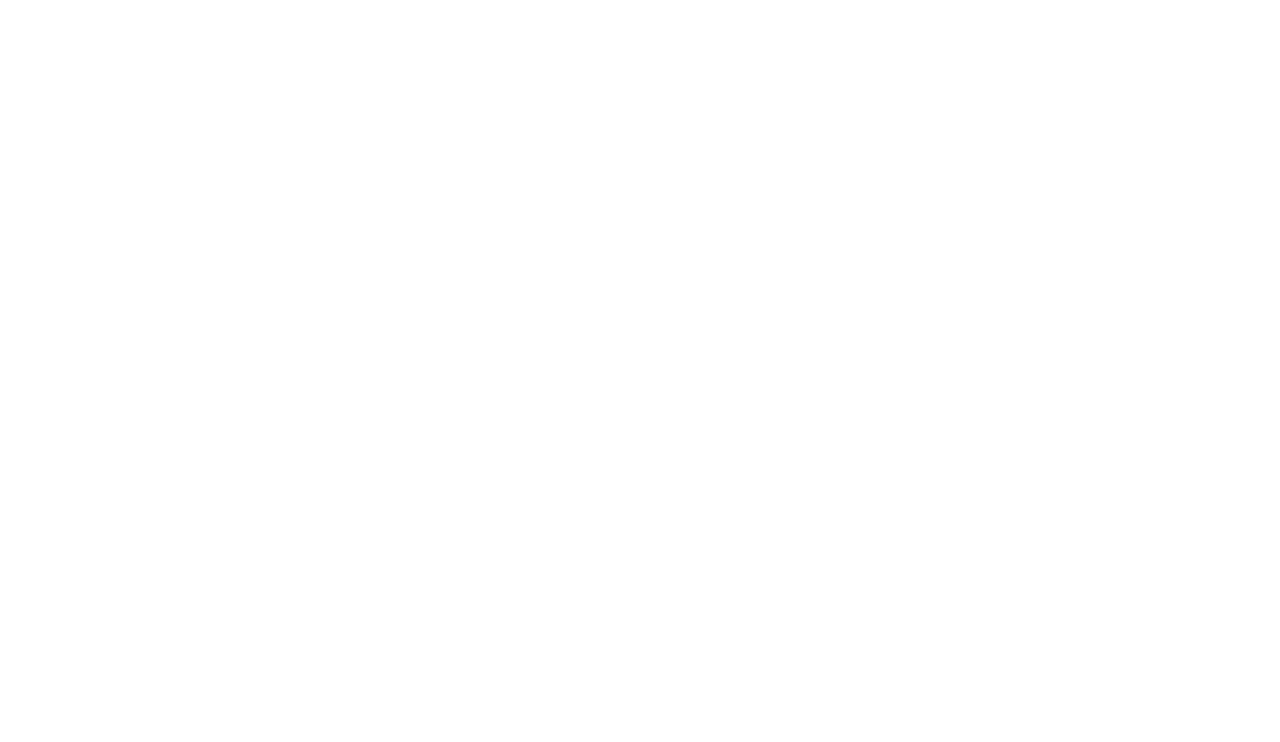
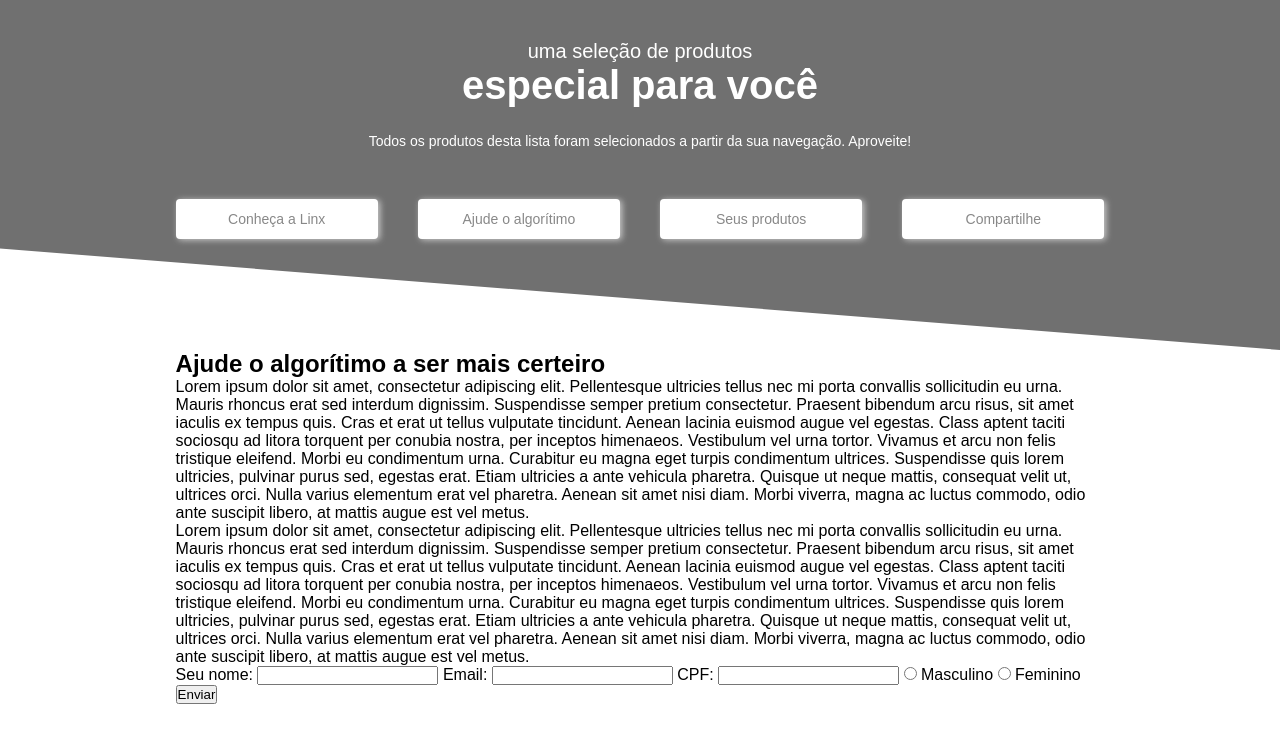
Before and after one commit to KaioCosta62/teste-landingpage, a plain HTML site: page index.html in a window 1280 px wide. Drawn offline with Linux system fonts and the light colour scheme.

Commit message:
terminando de estilizar o header do site

```diff
--- a/css/style.scss
+++ b/css/style.scss
@@ -0,0 +1,90 @@
+*{
+  margin: 0;
+  padding: 0;
+  box-sizing: border-box;
+  font-family: 'Arial', sans-serif;
+}
+
+:root{
+  --color-primary: #888;
+  --color-secondary: #707070;
+  --color-white: #fff;
+}
+
+
+/* Estilos gerais */
+
+.container{
+  width: 100%;
+  max-width: 980px;
+  margin: 0 auto;
+  padding: 0 2%;
+}
+
+ul{
+  list-style: none;
+}
+
+a{
+  text-decoration: none;
+}
+
+span{
+  display: block;
+}
+
+
+.header{
+  height: 350px;
+  clip-path: polygon(0 0, 100% 0, 100% 100%, 0 71%);
+  background-color: var(--color-secondary);
+  text-align: center;
+  padding: 40px 0;
+  color: var(--color-white);
+
+  span{
+    font-size: 1.25em;
+  }
+
+  h1{
+    font-size: 2.5em;
+    margin-bottom: 25px;
+  }
+
+  p{
+    font-size: 0.875em;
+  }
+
+  .nav ul{
+    display: flex;
+    flex-wrap: wrap;
+    margin-top: 50px;
+    gap: 40px;
+
+    li{
+      flex: 1 0 160px;
+      height: 40px;
+      line-height: 40px;
+      background-color: var(--color-white);
+      border-radius: 4px;
+      box-shadow: 2px 1px 6px #ccc;
+
+      &:hover{
+        background-color: var(--color-secondary);
+      }
+
+      &:hover a{
+        color: var(--color-white);
+        font-weight: bold;
+        font-size: 1em;
+      }
+    }
+
+    a{
+      font-size: 0.875em;
+      color: var(--color-primary);
+      transition: all 300ms ease-in;
+    }
+
+  }
+}
--- a/index.html
+++ b/index.html
@@ -4,9 +4,73 @@
   <meta charset="UTF-8">
   <meta http-equiv="X-UA-Compatible" content="IE=edge">
   <meta name="viewport" content="width=device-width, initial-scale=1.0">
+  <link rel="stylesheet" href="css/style.css">
   <title>Teste LandingPage</title>
 </head>
 <body>
+  <header class="header">
+    <div class="bg"></div>
+    <div class="container">
+      <span>uma seleção de produtos</span>
+      <h1>especial para você</h1>
+      <p>
+        Todos os produtos desta lista foram selecionados a partir da sua navegação. Aproveite!
+      </p>
+      <nav class="nav">
+        <ul>
+          <li>
+            <a href="#">Conheça a Linx</a>
+          </li>
+          <li>
+            <a href="#">Ajude o algorítimo</a>
+          </li>
+          <li>
+            <a href="#">Seus produtos</a>
+          </li>
+          <li>
+            <a href="#">Compartilhe</a>
+          </li>
+        </ul>
+      </nav>
+    </div>
+  </header>
 
+  <section class="registration">
+    <div class="container">
+      <div>
+        <h2>Ajude o algorítimo a ser mais certeiro</h2>
+        <p>
+          Lorem ipsum dolor sit amet, consectetur adipiscing elit. Pellentesque ultricies tellus nec mi porta convallis sollicitudin eu urna. Mauris rhoncus erat sed interdum dignissim. Suspendisse semper pretium consectetur. Praesent bibendum arcu risus, sit amet iaculis ex tempus quis. Cras et erat ut tellus vulputate tincidunt. Aenean lacinia euismod augue vel egestas. Class aptent taciti sociosqu ad litora torquent per conubia nostra, per inceptos himenaeos. Vestibulum vel urna tortor. Vivamus et arcu non felis tristique eleifend. Morbi eu condimentum urna. Curabitur eu magna eget turpis condimentum ultrices. Suspendisse quis lorem ultricies, pulvinar purus sed, egestas erat. Etiam ultricies a ante vehicula pharetra. Quisque ut neque mattis, consequat velit ut, ultrices orci. Nulla varius elementum erat vel pharetra. Aenean sit amet nisi diam. Morbi viverra, magna ac luctus commodo, odio ante suscipit libero, at mattis augue est vel metus.
+        </p>
+        <p>
+          Lorem ipsum dolor sit amet, consectetur adipiscing elit. Pellentesque ultricies tellus nec mi porta convallis sollicitudin eu urna. Mauris rhoncus erat sed interdum dignissim. Suspendisse semper pretium consectetur. Praesent bibendum arcu risus, sit amet iaculis ex tempus quis. Cras et erat ut tellus vulputate tincidunt. Aenean lacinia euismod augue vel egestas. Class aptent taciti sociosqu ad litora torquent per conubia nostra, per inceptos himenaeos. Vestibulum vel urna tortor. Vivamus et arcu non felis tristique eleifend. Morbi eu condimentum urna. Curabitur eu magna eget turpis condimentum ultrices. Suspendisse quis lorem ultricies, pulvinar purus sed, egestas erat. Etiam ultricies a ante vehicula pharetra. Quisque ut neque mattis, consequat velit ut, ultrices orci. Nulla varius elementum erat vel pharetra. Aenean sit amet nisi diam. Morbi viverra, magna ac luctus commodo, odio ante suscipit libero, at mattis augue est vel metus.
+        </p>
+      </div>
+
+      <form action="" method="get" class="registration-user">
+        <label>
+          Seu nome:
+          <input type="text" name="" id="">
+        </label>
+        <label>
+          Email:
+          <input type="email" name="" id="">
+        </label>
+        <label>
+          CPF:
+          <input type="text" name="" id="">
+        </label>
+        <label>
+          <input type="radio" name="sexo" id="" value="masculine">
+          Masculino
+        </label>
+        <label>
+          <input type="radio" name="sexo" id="" value="feminine">
+          Feminino
+        </label>
+        <button type="submit">Enviar</button>
+      </form>
+    </div>
+  </section>
 </body>
 </html>
```
Also changed, not shown: css/style.css (added), 1 other file.
